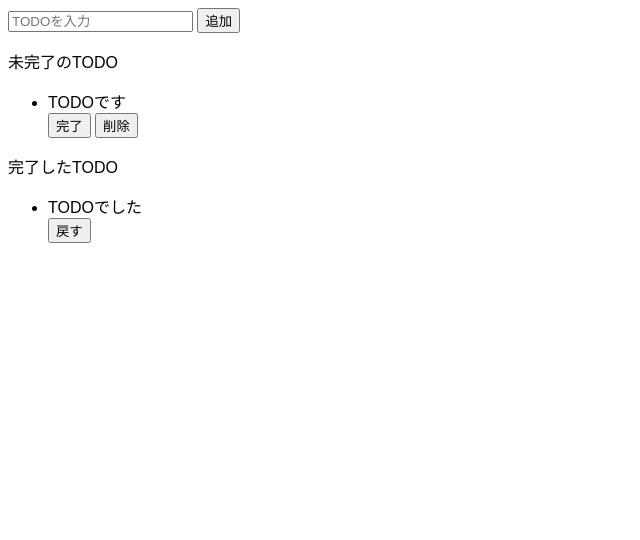
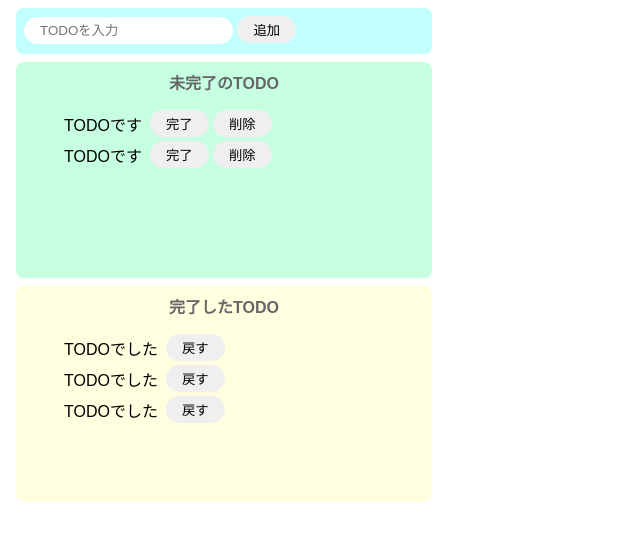
Before and after one commit to Fuka0102/udemy_vanilla_todoapp, a website built with Parcel: page index.html in a window 1280 px wide. Shown: the whole page, without its empty margins (0-640 px from the left). Built offline with nearby package versions, Linux system fonts and the light colour scheme.

Commit message:
styleの実装

```diff
--- a/index.html
+++ b/index.html
@@ -7,23 +7,39 @@
 </head>
 
 <body>
-	<div>
+	<div class="input-area">
 		<input placeholder="TODOを入力">
 		<button type="button">追加</button>
 	</div>
-	<div>
-		<p>未完了のTODO</p>
+	<div class="imcomplete-area">
+		<p class="title">未完了のTODO</p>
 		<ul>
-			<li>TODOです</li>
-			<button>完了</button>
-			<button>削除</button>
+			<li class="list-row">TODOです
+				<div class="button-area">
+					<button>完了</button>
+					<button>削除</button>
+				</div>
+			</li>
+			<li class="list-row">TODOです
+				<div class="button-area">
+					<button>完了</button>
+					<button>削除</button>
+				</div>
+			</li>
 		</ul>
 	</div>
-	<div>
-		<p>完了したTODO</p>
+	<div class="complete-area">
+		<p class="title">完了したTODO</p>
 		<ul>
-			<li>TODOでした</li>
-			<button>戻す</button>
+			<li class="list-row">TODOでした
+				<div class="button-area"><button>戻す</button></div>
+			</li>
+			<li class="list-row">TODOでした
+				<div class="button-area"><button>戻す</button></div>
+			</li>
+			<li class="list-row">TODOでした
+				<div class="button-area"><button>戻す</button></div>
+			</li>
 		</ul>
 	</div>
 
--- a/src/styles.css
+++ b/src/styles.css
@@ -1,3 +1,66 @@
 body {
   font-family: sans-serif;
 }
+
+input {
+  border-radius: 16px;
+  border: none;
+  padding: 6px 16px;
+  outline: none;
+}
+
+button {
+  border-radius: 16px;
+  border: none;
+  padding: 4px 16px;
+}
+
+button:hover {
+  background-color: #ff7fff;
+  color: #fff;
+  cursor: pointer;
+}
+
+.input-area {
+  background-color: #c1ffff;
+  width: 400px;
+  height: 30px;
+  padding: 8px;
+  margin: 8px;
+  border-radius: 8px;
+}
+
+.imcomplete-area {
+  background-color: #c6ffe2;
+  width: 400px;
+  min-height: 200px;
+  padding: 8px;
+  margin: 8px;
+  border-radius: 8px;
+}
+
+.complete-area {
+  background-color: #ffffe0;
+  width: 400px;
+  min-height: 200px;
+  padding: 8px;
+  margin: 8px;
+  border-radius: 8px;
+}
+
+.title {
+  text-align: center;
+  margin-top: 0;
+  font-weight: bold;
+  color: #666;
+}
+
+.list-row {
+  display: flex;
+  align-items: center;
+  padding-bottom: 4px;
+}
+
+.button-area {
+  margin-left: 8px;
+}
```
